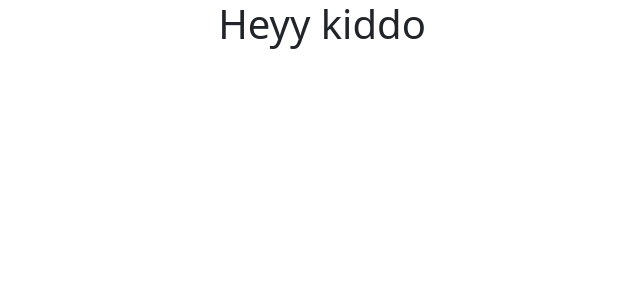
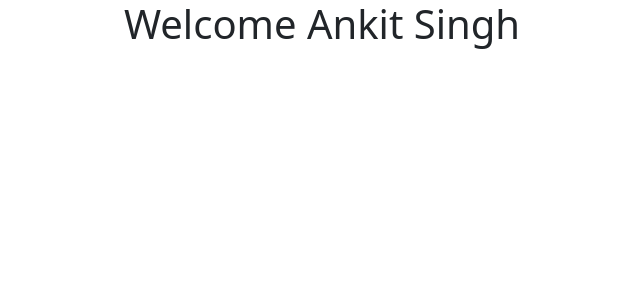
Before and after one commit to AnkitSingh60/GetUpForChange-Assignment, a React (Create React App) app in the folder frontend/: page / in a window 1280 px wide. Shown: the top 300 px of the page, without its empty margins (318-958 px from the left). Built offline with nearby package versions, Linux system fonts and the light colour scheme; a web font is replaced by a local one.

Commit message:
added homepage

```diff
--- a/frontend/src/App.jsx
+++ b/frontend/src/App.jsx
@@ -1,9 +1,12 @@
 import './App.css';
+import Home from './components/Home'
 
 function App() {
   return (
     <div className="App">
-      <h1>Heyy kiddo</h1>
+      <>
+      <Home />
+      </>
     </div>
   );
 }
--- /dev/null
+++ b/frontend/src/components/Home.jsx
@@ -0,0 +1,11 @@
+import React from 'react'
+
+const Home = () => {
+  return (
+    <>
+    <h1 className="App">Welcome Ankit Singh</h1>
+    </>
+  )
+}
+
+export default Home
```
Also changed, not shown: frontend/src/components/Navbar.jsx (added, +9 -0 lines), frontend/src/components/Login.jsx (added), frontend/src/components/Register.jsx (added).
